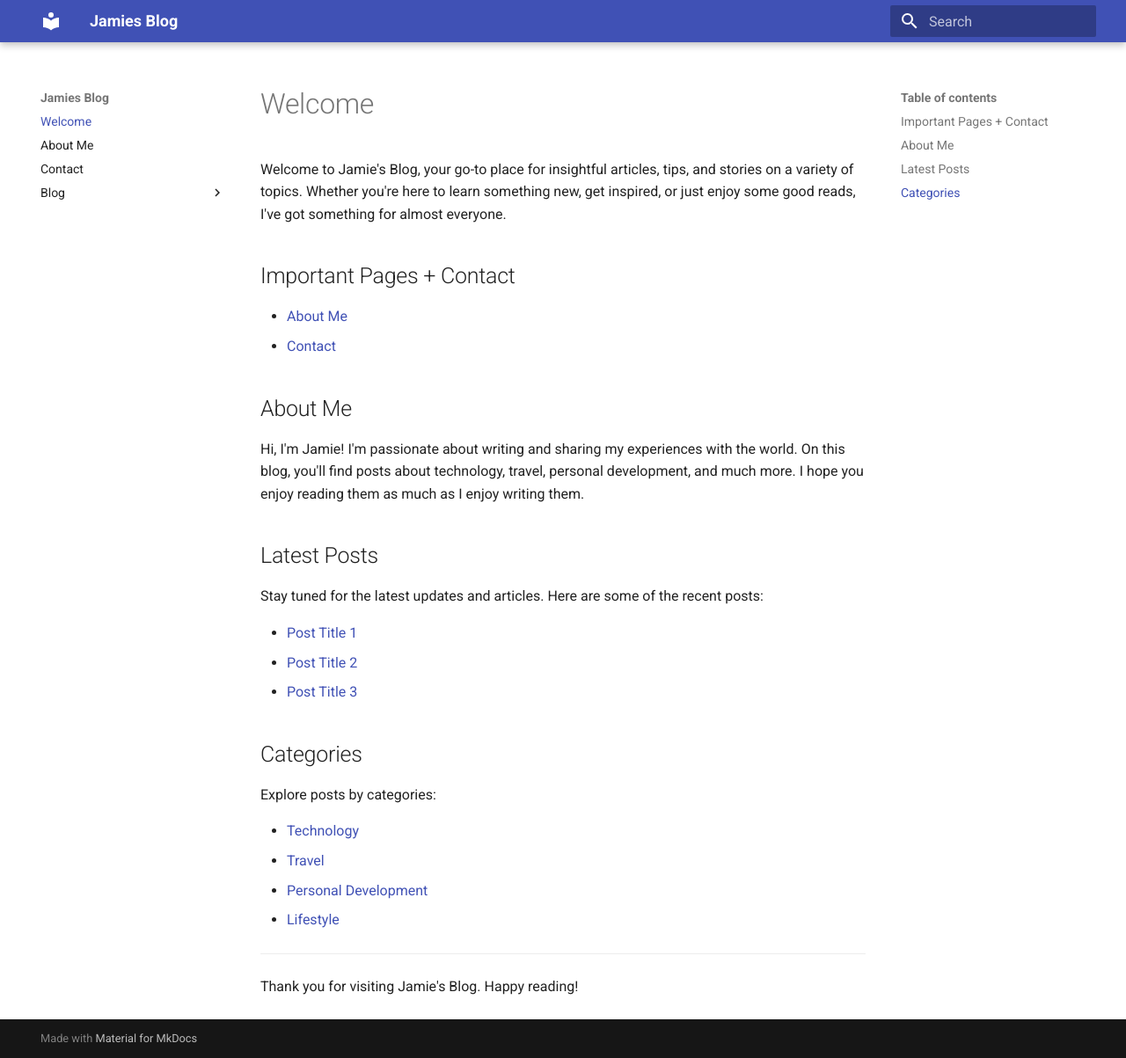
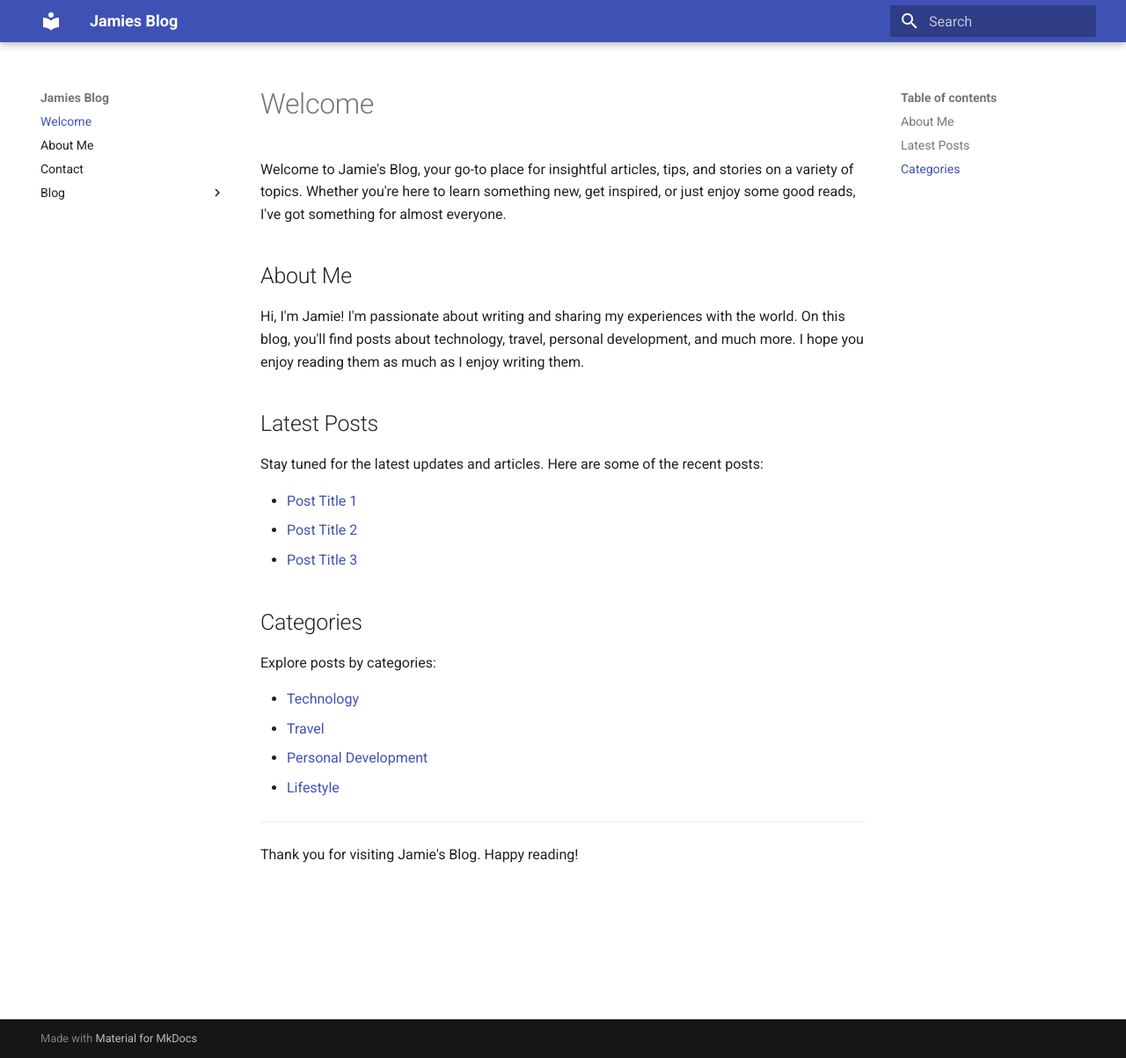
Before and after one commit to Bomchoo/jamies-wiki, an MkDocs documentation site: the page built from docs/index.md, in a window 1280 px wide and 1203 px high. Shown: the whole window at 88% size. Built offline with MkDocs 1.6.1 and Material for MkDocs 9.7.7, drawn with Linux system fonts in a browser that asks for light colours.

Commit message:
Remove Links

```diff
--- a/docs/index.md
+++ b/docs/index.md
@@ -1,11 +1,6 @@
 # Welcome
 
 Welcome to Jamie's Blog, your go-to place for insightful articles, tips, and stories on a variety of topics. Whether you're here to learn something new, get inspired, or just enjoy some good reads, I've got something for almost everyone.
-
-## Important Pages + Contact
-
-- [About Me](/docs/about-me.md)
-- [Contact](/docs/contact.md)
 
 ## About Me
 
```
